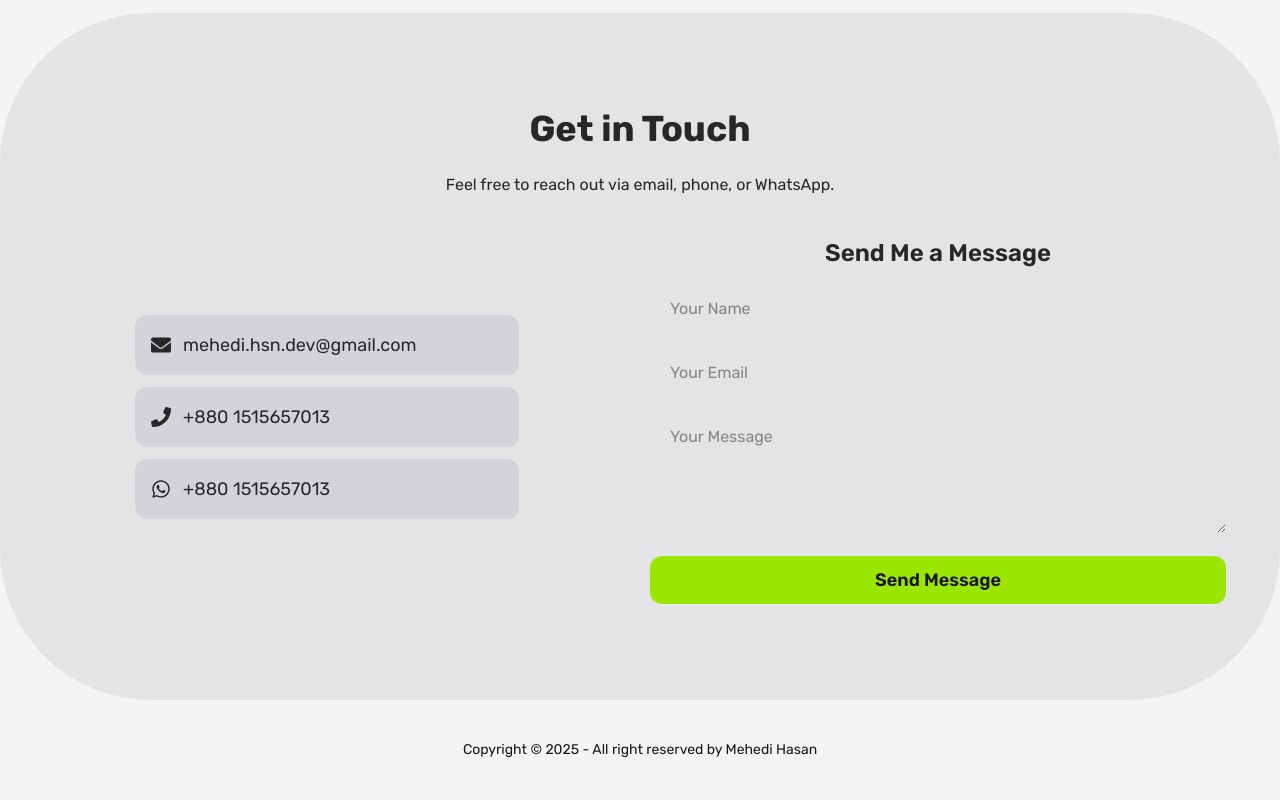
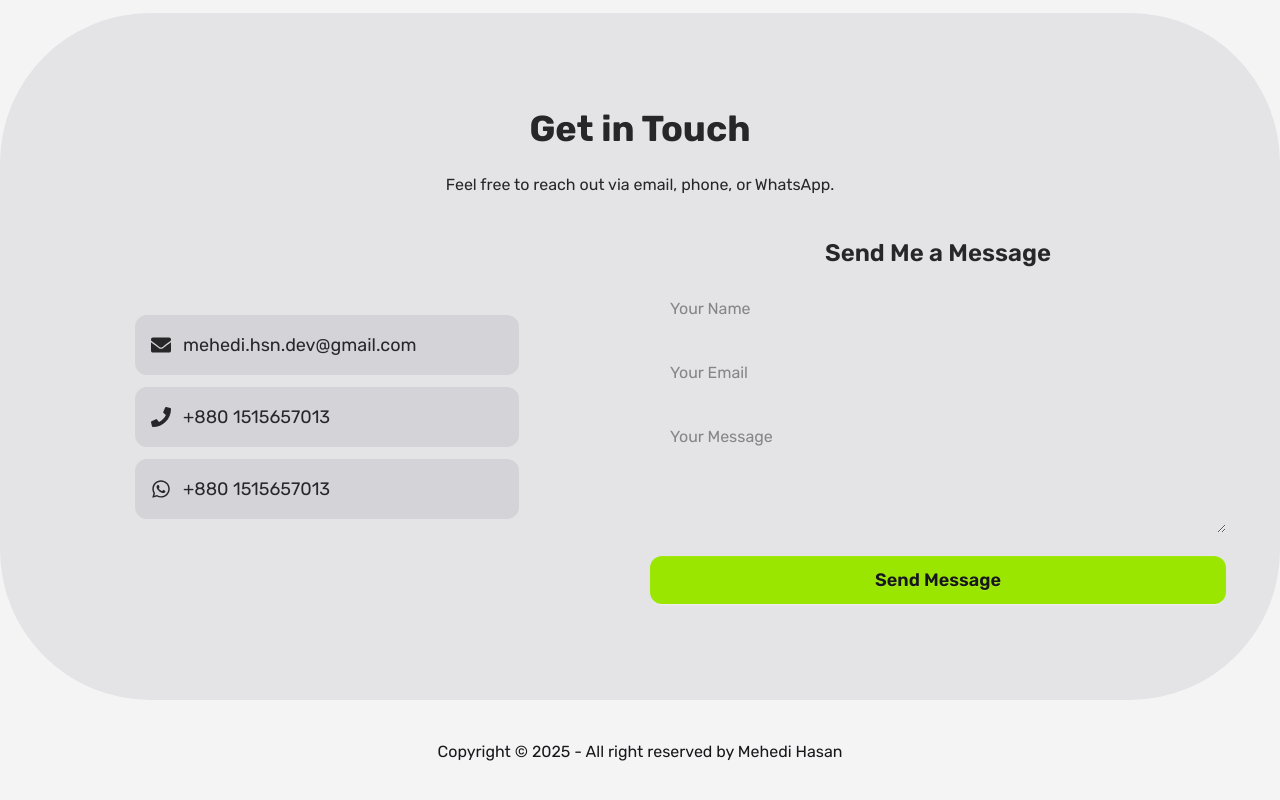
Before and after one commit to Mehedi107/Portfolio, a React (Vite) app: page / in a window 1280 px wide. Shown: the part 4046-4846 px from the top of the page. Built offline with nearby package versions, Linux system fonts and the light colour scheme; a web font is replaced by a local one.

Commit message:
Fix footer text size

```diff
--- a/src/components/Footer.jsx
+++ b/src/components/Footer.jsx
@@ -2,7 +2,7 @@ const Footer = () => {
   return (
     <footer className="footer sm:footer-horizontal footer-center text-base-content px-4 py-10 ">
       <aside>
-        <p>
+        <p className="md:text-base">
           Copyright © {new Date().getFullYear()} - All right reserved by Mehedi
           Hasan
         </p>
```
